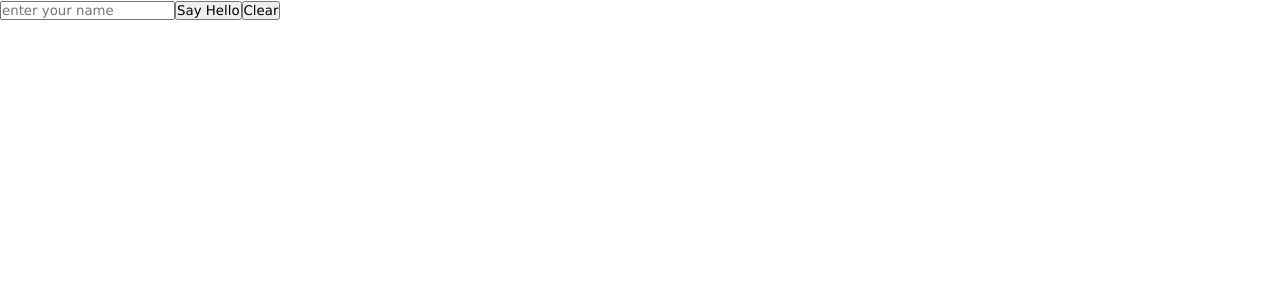
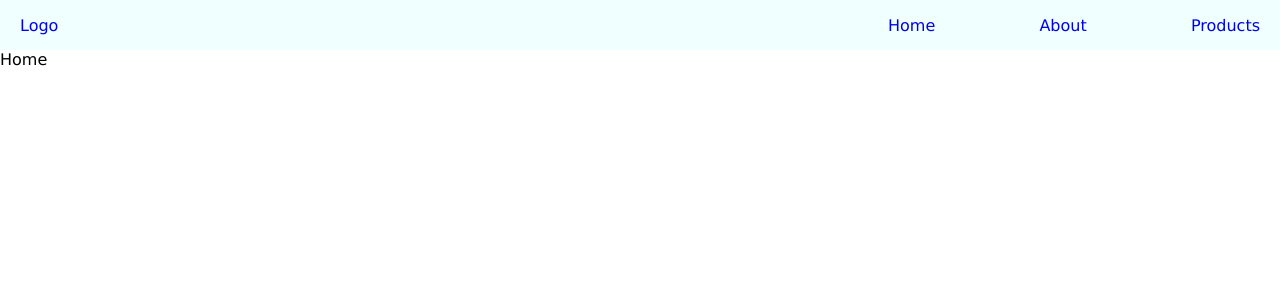
Before and after one commit to Asadlion92/first-react, a React (Vite) app: page / in a window 1280 px wide. Shown: the top 300 px of the page. Built offline with nearby package versions, Linux system fonts and the light colour scheme.

Commit message:
routed to different pages

```diff
--- a/package.json
+++ b/package.json
@@ -11,7 +11,8 @@
   },
   "dependencies": {
     "react": "^18.2.0",
-    "react-dom": "^18.2.0"
+    "react-dom": "^18.2.0",
+    "react-router-dom": "^6.21.0"
   },
   "devDependencies": {
     "@types/react": "^18.2.15",
--- a/src/App.jsx
+++ b/src/App.jsx
@@ -2,35 +2,25 @@ import './App.css'
 import Hello from './components/Hello/Hello'
 import Counter from './components/Counter/Counter'
 import Welcome from './components/Welcome/Welcome'
+import Header from './components/Header/Header';
+import {BrowserRouter, Routes, Route} from 'react-router-dom'
+import Home from './pages/Home/Home';
+import About from './pages/About/About';
+import Products from './pages/Products/Products';
+
 
 function App() {
 
-  const myname1 = "Ja'far"
-  const myname2 = "Musa"
+  return (
+    <BrowserRouter>
+      <Header />
+      <Routes>
+        <Route path='/' element={<Home />} />
+        <Route path='/about' element={<About />} />
+        <Route path='/products' element={<Products />} />
+      </Routes>
 
-  // const colors = ["red", "blue", "green", "yellow"]
-
-  const users = [
-    {name: "Musa", color: "red", id: 0, country: "Senegal"},
-    {name: "Isa", color: "blue", id: 1, country: "Morocco"},
-    {name: "Ali", color: "green", id:2, country: "Turkey"}
-  ]
-
-  return (
-    <div>
-
-      <Welcome />
-
-      {/* {users.map(item => <Hello user={item} key={item.id} />)} */}
-      {/* {users.map(item => <Hello name={item} color="red" />)} */}
-
-
-    {/* <Counter /> */}
-      {/* <Hello name={myname1} color="red" />
-      <Hello name={myname2} color="blue" /> */}
-      {/* {colors.map((item, index) =><p key={index}>{item}</p>)} */}
-
-    </div>
+    </BrowserRouter>
   )
 }
 
--- /dev/null
+++ b/src/components/Header/Header.css
@@ -0,0 +1,19 @@
+.header-container {
+    display: flex;
+    justify-content: space-between;
+    align-items: center;
+    height: 50px;
+    background-color: azure;
+    padding: 0 20px;
+}
+
+nav {
+    display: flex;
+    justify-content: space-between;
+    border: red;
+    width: 30%;
+}
+
+a {
+    text-decoration: none;
+}
--- /dev/null
+++ b/src/components/Header/Header.jsx
@@ -0,0 +1,18 @@
+import React from 'react'
+import './Header.css'
+import { Link } from 'react-router-dom'
+
+function Header() {
+  return (
+    <div className='header-container'>
+        <Link to="/"><p>Logo</p></Link>
+        <nav>
+            <Link to="/">Home</Link>
+            <Link to="/about">About</Link>
+            <Link to="/products">Products</Link>
+        </nav>
+    </div>
+  )
+}
+
+export default Header
--- /dev/null
+++ b/src/pages/About/About.jsx
@@ -0,0 +1,9 @@
+import React from 'react'
+
+function About() {
+  return (
+    <div>About</div>
+  )
+}
+
+export default About
--- /dev/null
+++ b/src/pages/Home/Home.jsx
@@ -0,0 +1,9 @@
+import React from 'react'
+
+function Home() {
+  return (
+    <div>Home</div>
+  )
+}
+
+export default Home
--- /dev/null
+++ b/src/pages/Products/Products.jsx
@@ -0,0 +1,9 @@
+import React from 'react'
+
+function Products() {
+  return (
+    <div>Products</div>
+  )
+}
+
+export default Products
```
Also changed, not shown: 1 other file (tests, documents, lock files or other folders).
